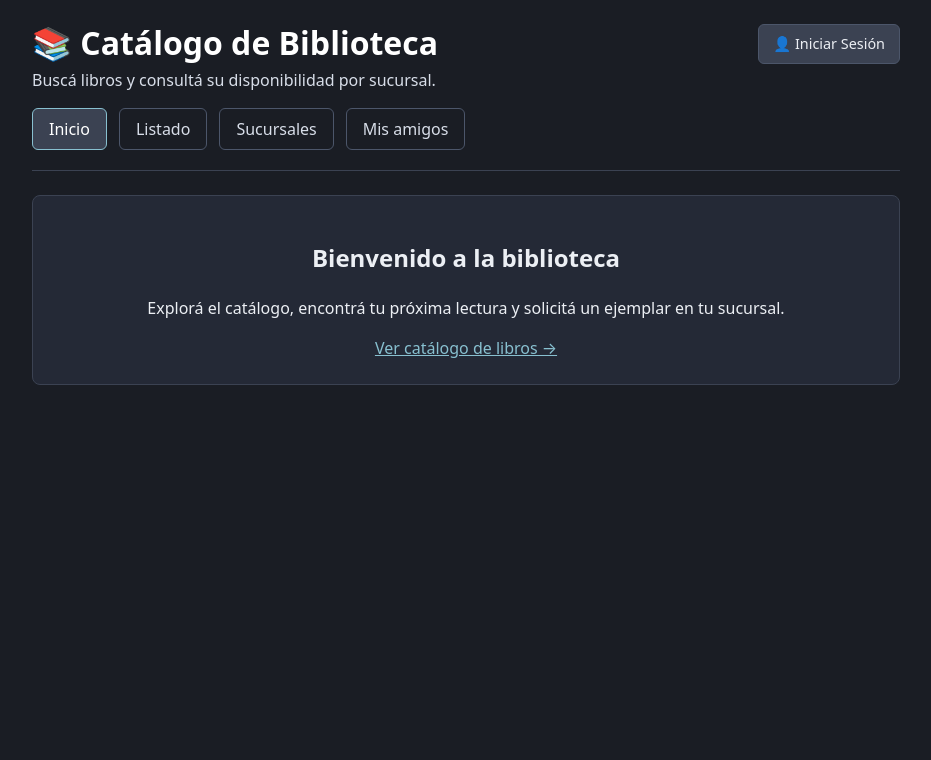
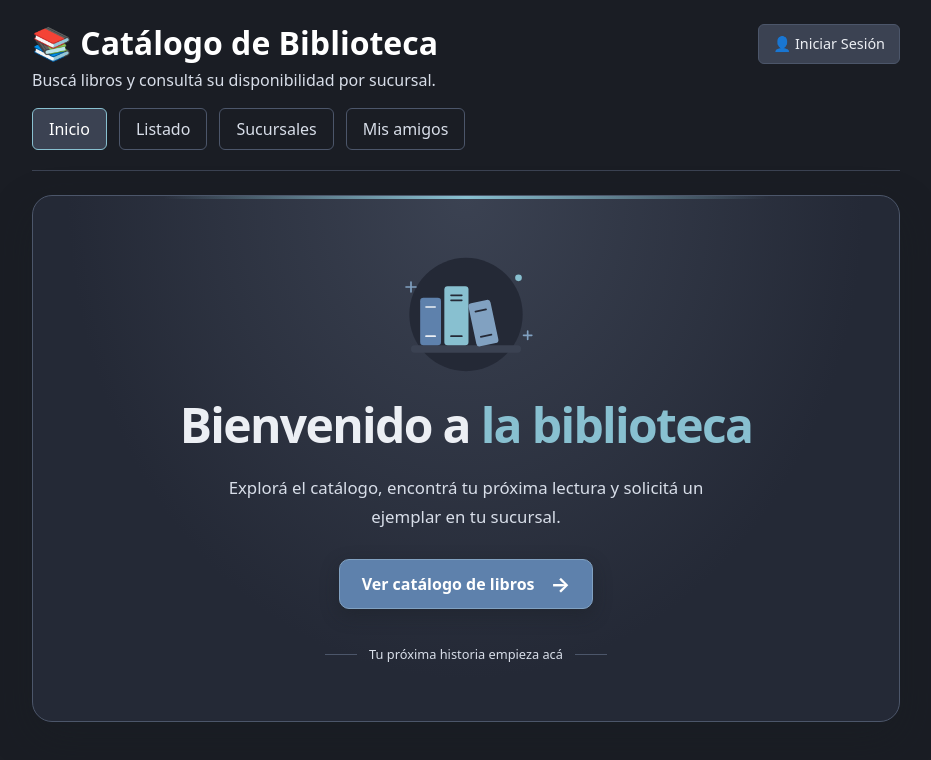
Before and after one commit to SolVaccaro93/clase-6-PNT, a Vue app: page /libros in a window 1280 px wide. Shown: the top 760 px of the page, without its empty margins (174-1105 px from the left). Built offline with nearby package versions, Linux system fonts and the light colour scheme.

Commit message:
Mejora el diseño de bienvenida en Inicio

```diff
--- a/src/views/InicioView.vue
+++ b/src/views/InicioView.vue
@@ -1,7 +1,160 @@
 <template>
-  <section class="estado" aria-labelledby="titulo-inicio">
-    <h2 id="titulo-inicio">Bienvenido a la biblioteca</h2>
-    <p>Explorá el catálogo, encontrá tu próxima lectura y solicitá un ejemplar en tu sucursal.</p>
-    <RouterLink :to="{ name: 'listado' }">Ver catálogo de libros →</RouterLink>
+  <section class="bienvenida" aria-labelledby="titulo-inicio">
+    <div class="bienvenida-ilustracion" aria-hidden="true">
+      <svg viewBox="0 0 240 150" fill="none">
+        <circle cx="120" cy="75" r="68" fill="#242936" />
+        <circle cx="183" cy="31" r="4" fill="#88c0d0" />
+        <path d="M48 42h12m-6-6v12M189 100h10m-5-5v10" stroke="#81a1c1" stroke-width="2" stroke-linecap="round" />
+        <rect x="54" y="112" width="132" height="9" rx="4.5" fill="#3b4252" />
+        <rect x="65" y="55" width="25" height="57" rx="4" fill="#5e81ac" />
+        <path d="M72 66h11M72 101h11" stroke="#eceff4" stroke-width="2" stroke-linecap="round" />
+        <rect x="94" y="41" width="29" height="71" rx="4" fill="#88c0d0" />
+        <path d="M102 52h13M102 58h13M102 101h13" stroke="#242936" stroke-width="2" stroke-linecap="round" />
+        <g transform="rotate(-12 143 112)">
+          <rect x="133" y="59" width="27" height="53" rx="4" fill="#81a1c1" />
+          <path d="M140 70h13M140 101h13" stroke="#242936" stroke-width="2" stroke-linecap="round" />
+        </g>
+      </svg>
+    </div>
+    <h2 id="titulo-inicio">Bienvenido a <span>la biblioteca</span></h2>
+    <p class="bienvenida-descripcion">
+      Explorá el catálogo, encontrá tu próxima lectura y solicitá un ejemplar en tu sucursal.
+    </p>
+    <RouterLink class="bienvenida-enlace" :to="{ name: 'listado' }">
+      Ver catálogo de libros <span aria-hidden="true">→</span>
+    </RouterLink>
+    <div class="bienvenida-pie" aria-hidden="true">
+      <span></span> Tu próxima historia empieza acá <span></span>
+    </div>
   </section>
 </template>
+
+<style scoped>
+.bienvenida {
+  position: relative;
+  overflow: hidden;
+  padding: clamp(32px, 6vw, 56px) clamp(20px, 5vw, 48px);
+  border: 1px solid #4c566a;
+  border-radius: 20px;
+  background: radial-gradient(ellipse at 50% 0%, #3b4252 0%, #242936 65%);
+  box-shadow: 0 16px 40px #1a1d2466;
+  text-align: center;
+}
+
+.bienvenida::before {
+  content: "";
+  position: absolute;
+  inset: 0 15% auto;
+  height: 3px;
+  background: linear-gradient(90deg, transparent, #88c0d0, transparent);
+}
+
+.bienvenida-ilustracion {
+  width: 200px;
+  max-width: 100%;
+  margin: 0 auto 20px;
+}
+
+.bienvenida-ilustracion svg {
+  display: block;
+  width: 100%;
+  height: auto;
+}
+
+.bienvenida h2 {
+  margin: 0;
+  color: #eceff4;
+  font-size: clamp(1.9rem, 5vw, 3rem);
+  font-weight: 750;
+  line-height: 1.15;
+  letter-spacing: -0.035em;
+  text-wrap: balance;
+}
+
+.bienvenida h2 span {
+  color: #88c0d0;
+}
+
+.bienvenida-descripcion {
+  max-width: 490px;
+  margin: 20px auto 28px;
+  color: #d8dee9;
+  font-size: 1.05rem;
+  line-height: 1.75;
+  text-wrap: pretty;
+}
+
+.bienvenida-enlace {
+  display: inline-flex;
+  align-items: center;
+  justify-content: center;
+  gap: 16px;
+  min-height: 48px;
+  padding: 12px 22px;
+  border: 1px solid #81a1c1;
+  border-radius: 10px;
+  background-color: #5e81ac;
+  color: #ffffff;
+  font-weight: 650;
+  text-decoration: none;
+  box-shadow: 0 6px 18px #1a1d2466;
+  transition: background-color 180ms ease, transform 180ms ease, box-shadow 180ms ease;
+}
+
+.bienvenida-enlace:hover {
+  background-color: #81a1c1;
+  color: #1a1d24;
+  transform: translateY(-2px);
+  box-shadow: 0 10px 22px #1a1d2466;
+}
+
+.bienvenida-enlace span {
+  font-size: 1.3rem;
+  line-height: 1;
+}
+
+.bienvenida-pie {
+  display: flex;
+  align-items: center;
+  justify-content: center;
+  gap: 12px;
+  margin-top: 36px;
+  color: #d8dee9;
+  font-size: 0.8rem;
+}
+
+.bienvenida-pie span {
+  width: 32px;
+  height: 1px;
+  background-color: #4c566a;
+}
+
+@media (max-width: 480px) {
+  .bienvenida-ilustracion {
+    width: 160px;
+  }
+
+  .bienvenida-enlace {
+    width: 100%;
+  }
+
+  .bienvenida-pie {
+    gap: 8px;
+    font-size: 0.75rem;
+  }
+
+  .bienvenida-pie span {
+    width: 16px;
+  }
+}
+
+@media (prefers-reduced-motion: reduce) {
+  .bienvenida-enlace {
+    transition: none;
+  }
+
+  .bienvenida-enlace:hover {
+    transform: none;
+  }
+}
+</style>
```
